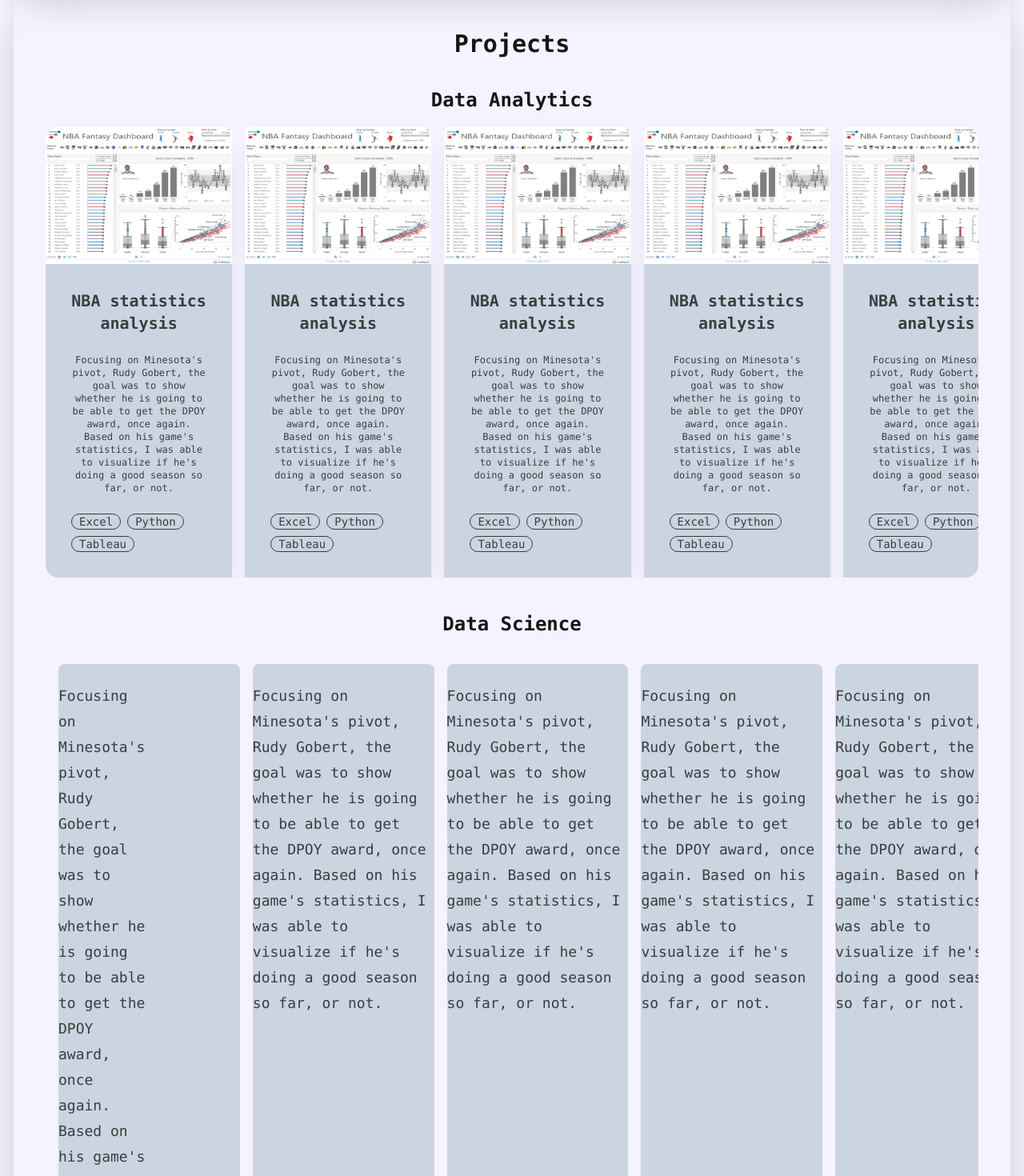
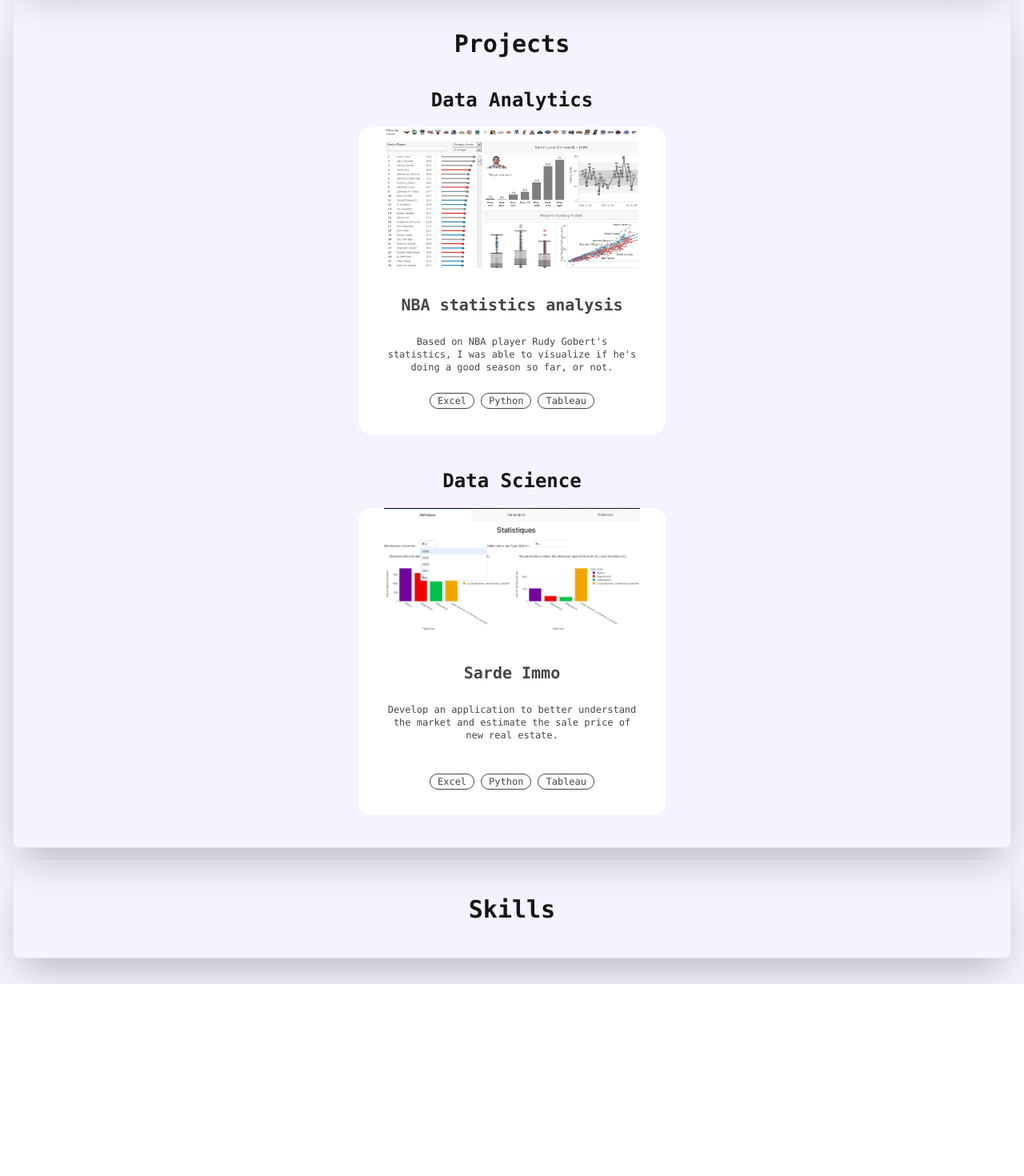
Before and after one commit to dounya-bourhani/Portfolio_Website, a Next.js app in the folder app/: page / in a window 1280 px wide. Shown: the part 1028-2498 px from the top of the page at 80% size. After the commit the page ends 2258 px from the top, so only its background shows below. Built offline with nearby package versions, Linux system fonts and the light colour scheme.

Commit message:
fix: carousel sizes and movement

```diff
--- a/app/app/components/Projects.tsx
+++ b/app/app/components/Projects.tsx
@@ -9,192 +9,50 @@ const Projects = () => {
 
         <div className="carousel carousel-center rounded-box max-w-screen-2xl gap-4">
 
-            <div className="carousel-item card bg-base-100 shadow-xl w-1/5 h-1/2 rounded-lg">
+            <div className="carousel-item card bg-base-100 rounded-lg shadow-xl w-96 h-96 flex flex-col">
                 <figure className="m-0">
                     <img
                     src="./nba_dashboard.png"
                     alt="Tableau Dashboard - Gobert stats"
-                    className="w-96" />
+                    className="w-80" />
                 </figure>
-                <div className="card-body items-center text-center text-xs bg-slate-300">
+                <div className="card-body flex flex-col justify-between items-center text-center text-xs ">
                     <h5 className="card-title">NBA statistics analysis</h5>
-                    <p>Focusing on Minesota's pivot, Rudy Gobert, the goal was to show whether he is going to be able to get the DPOY award,
-                        once again. Based on his game's statistics, I was able to visualize if he's doing a good season so far, or not.</p>
+                    <p>Based on NBA player Rudy Gobert's statistics, I was able to visualize if he's doing a good season so far, or not.</p>
                     <div className="card-actions">
-                        <div className="badge badge-outline">Excel</div>
-                        <div className="badge badge-outline">Python</div>
-                        <div className="badge badge-outline">Tableau</div>
+                        <div className="badge badge-outline text-xs">Excel</div>
+                        <div className="badge badge-outline text-xs">Python</div>
+                        <div className="badge badge-outline text-xs">Tableau</div>
                     </div>
                 </div>
             </div>
 
-            <div className="carousel-item card bg-base-100 shadow-xl w-1/5 h-1/2 rounded-lg">
+        </div>
+
+        <h3>Data Science</h3>
+
+        <div className="carousel carousel-center rounded-box max-w-screen-2xl gap-4">
+
+            <div className="carousel-item card bg-base-100 shadow-xl w-96 h-96 flex flex-col rounded-lg">
                 <figure className="m-0">
                     <img
-                    src="./nba_dashboard.png"
+                    src="./sardeimmo.png"
                     alt="Tableau Dashboard - Gobert stats"
-                    className="w-96" />
+                    className="w-80" />
                 </figure>
-                <div className="card-body items-center text-center text-xs bg-slate-300">
-                    <h5 className="card-title">NBA statistics analysis</h5>
-                    <p>Focusing on Minesota's pivot, Rudy Gobert, the goal was to show whether he is going to be able to get the DPOY award,
-                        once again. Based on his game's statistics, I was able to visualize if he's doing a good season so far, or not.</p>
+                <div className="card-body flex flex-col justify-between items-center text-center text-xs ">
+                    <h5 className="card-title">Sarde Immo</h5>
+                    <p>Develop an application to better understand the market and estimate the sale price of new real estate.</p>
                     <div className="card-actions">
-                        <div className="badge badge-outline">Excel</div>
-                        <div className="badge badge-outline">Python</div>
-                        <div className="badge badge-outline">Tableau</div>
+                        <div className="badge badge-outline text-xs">Excel</div>
+                        <div className="badge badge-outline text-xs">Python</div>
+                        <div className="badge badge-outline text-xs">Tableau</div>
                     </div>
                 </div>
             </div>
 
-            <div className="carousel-item card bg-base-100 shadow-xl w-1/5 h-1/2 rounded-lg">
-                <figure className="m-0">
-                    <img
-                    src="./nba_dashboard.png"
-                    alt="Tableau Dashboard - Gobert stats"
-                    className="w-96" />
-                </figure>
-                <div className="card-body items-center text-center text-xs bg-slate-300">
-                    <h5 className="card-title">NBA statistics analysis</h5>
-                    <p>Focusing on Minesota's pivot, Rudy Gobert, the goal was to show whether he is going to be able to get the DPOY award,
-                        once again. Based on his game's statistics, I was able to visualize if he's doing a good season so far, or not.</p>
-                    <div className="card-actions">
-                        <div className="badge badge-outline">Excel</div>
-                        <div className="badge badge-outline">Python</div>
-                        <div className="badge badge-outline">Tableau</div>
-                    </div>
-                </div>
-            </div>
-
-            <div className="carousel-item card bg-base-100 shadow-xl w-1/5 h-1/2 rounded-lg">
-                <figure className="m-0">
-                    <img
-                    src="./nba_dashboard.png"
-                    alt="Tableau Dashboard - Gobert stats"
-                    className="w-96" />
-                </figure>
-                <div className="card-body items-center text-center text-xs bg-slate-300">
-                    <h5 className="card-title">NBA statistics analysis</h5>
-                    <p>Focusing on Minesota's pivot, Rudy Gobert, the goal was to show whether he is going to be able to get the DPOY award,
-                        once again. Based on his game's statistics, I was able to visualize if he's doing a good season so far, or not.</p>
-                    <div className="card-actions">
-                        <div className="badge badge-outline">Excel</div>
-                        <div className="badge badge-outline">Python</div>
-                        <div className="badge badge-outline">Tableau</div>
-                    </div>
-                </div>
-            </div>
-
-            <div className="carousel-item card bg-base-100 shadow-xl w-1/5 h-1/2 rounded-lg">
-                <figure className="m-0">
-                    <img
-                    src="./nba_dashboard.png"
-                    alt="Tableau Dashboard - Gobert stats"
-                    className="w-96" />
-                </figure>
-                <div className="card-body items-center text-center text-xs bg-slate-300">
-                    <h5 className="card-title">NBA statistics analysis</h5>
-                    <p>Focusing on Minesota's pivot, Rudy Gobert, the goal was to show whether he is going to be able to get the DPOY award,
-                        once again. Based on his game's statistics, I was able to visualize if he's doing a good season so far, or not.</p>
-                    <div className="card-actions">
-                        <div className="badge badge-outline">Excel</div>
-                        <div className="badge badge-outline">Python</div>
-                        <div className="badge badge-outline">Tableau</div>
-                    </div>
-                </div>
-            </div>
-
-                {/* <div className="carousel-item card bg-base-100 shadow-xl">
-                    <figure className="px-10 pt-10">
-                        <img
-                        src="https://img.daisyui.com/images/stock/photo-1606107557195-0e29a4b5b4aa.webp"
-                        alt="Shoes"
-                        className="rounded-xl" />
-                    </figure>
-                    <div className="card-body items-center text-center text-sm">
-                        <h4 className="card-title">NBA statsistic analysis</h4>
-                        <p>Focusing on Minesota's pivot, Rudy Gobert, the goal was to show whether he is going to be able to get the DPOY award,
-                            once again. Based on his game's statistics, I was able to visualize if he's doing a good season so far, or not.</p>
-                        <div className="card-actions">
-                            <div className="badge badge-outline">Excel</div>
-                            <div className="badge badge-outline">Python</div>
-                            <div className="badge badge-outline">Tableau</div>
-                        </div>
-                    </div>
-                </div> */}
-
-            {/* <div className='carousel-item card bg-base-100 shadow-xl'>
-                    <figure className="px-10 pt-10">
-                        <img
-                        src="https://img.daisyui.com/images/stock/photo-1606107557195-0e29a4b5b4aa.webp"
-                        alt="Shoes"
-                        className="rounded-xl" />
-                    </figure>
-                    <div className="card-body items-center text-center">
-                        <h2 className="card-title">Shoes!</h2>
-                        <p>If a dog chews shoes whose shoes does he choose?</p>
-                        <div className="card-actions">
-                        <button className="btn btn-primary">Buy Now</button>
-                        </div>
-                    </div>
-            </div>
-            <div className='carousel-item card bg-base-100 shadow-xl'>
-
-                    <figure className="px-10 pt-10">
-                        <img
-                        src="https://img.daisyui.com/images/stock/photo-1606107557195-0e29a4b5b4aa.webp"
-                        alt="Shoes"
-                        className="rounded-xl" />
-                    </figure>
-                    <div className="card-body items-center text-center">
-                        <h2 className="card-title">Shoes!</h2>
-                        <p>If a dog chews shoes whose shoes does he choose?</p>
-                        <div className="card-actions">
-                        <button className="btn btn-primary">Buy Now</button>
-                        </div>
-                    </div>
-            </div> */}
         </div>
 
-
-        <h3>Data Science</h3>
-        <div className="carousel carousel-center rounded-box max-w-screen-2xl space-x-4 p-4">
-            <div className="carousel-item w-1/5 rounded-lg bg-slate-300">
-                {/* <img
-                src="https://img.daisyui.com/images/stock/photo-1559703248-dcaaec9fab78.webp"
-                className="rounded-box" /> */}
-                <p className='w-1/2'>Focusing on Minesota's pivot, Rudy Gobert, the goal was to show whether he is going to be able to get the DPOY award,
-                once again. Based on his game's statistics, I was able to visualize if he's doing a good season so far, or not.</p>
-            </div>
-            <div className="carousel-item w-1/5 rounded-lg bg-slate-300 rounded-box">
-                {/* <img
-                src="https://img.daisyui.com/images/stock/photo-1559703248-dcaaec9fab78.webp"
-                className="rounded-box" /> */}
-                <p>Focusing on Minesota's pivot, Rudy Gobert, the goal was to show whether he is going to be able to get the DPOY award,
-                once again. Based on his game's statistics, I was able to visualize if he's doing a good season so far, or not.</p>
-            </div>
-            <div className="carousel-item w-1/5 rounded-lg bg-slate-300">
-                {/* <img
-                src="https://img.daisyui.com/images/stock/photo-1559703248-dcaaec9fab78.webp"
-                className="rounded-box" /> */}
-                <p>Focusing on Minesota's pivot, Rudy Gobert, the goal was to show whether he is going to be able to get the DPOY award,
-                once again. Based on his game's statistics, I was able to visualize if he's doing a good season so far, or not.</p>
-            </div>
-            <div className="carousel-item w-1/5 rounded-lg bg-slate-300">
-                {/* <img
-                src="https://img.daisyui.com/images/stock/photo-1559703248-dcaaec9fab78.webp"
-                className="rounded-box" /> */}
-                <p>Focusing on Minesota's pivot, Rudy Gobert, the goal was to show whether he is going to be able to get the DPOY award,
-                once again. Based on his game's statistics, I was able to visualize if he's doing a good season so far, or not.</p>
-            </div>
-            <div className="carousel-item w-1/5 rounded-lg bg-slate-300">
-                {/* <img
-                src="https://img.daisyui.com/images/stock/photo-1559703248-dcaaec9fab78.webp"
-                className="rounded-box" /> */}
-                <p>Focusing on Minesota's pivot, Rudy Gobert, the goal was to show whether he is going to be able to get the DPOY award,
-                once again. Based on his game's statistics, I was able to visualize if he's doing a good season so far, or not.</p>
-            </div>
-        </div>
 
     </section>
 
```
Also changed, not shown: app/public/sardeimmo.png (added).
